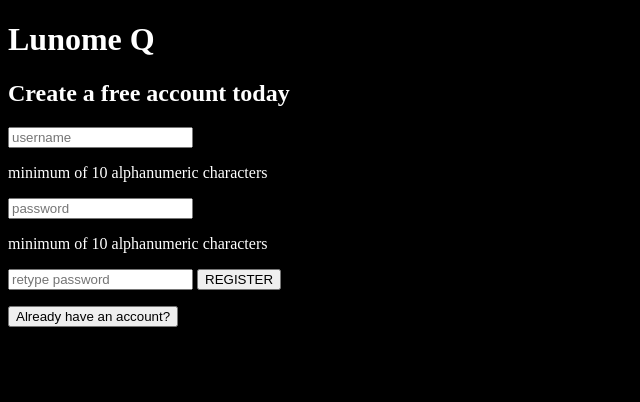
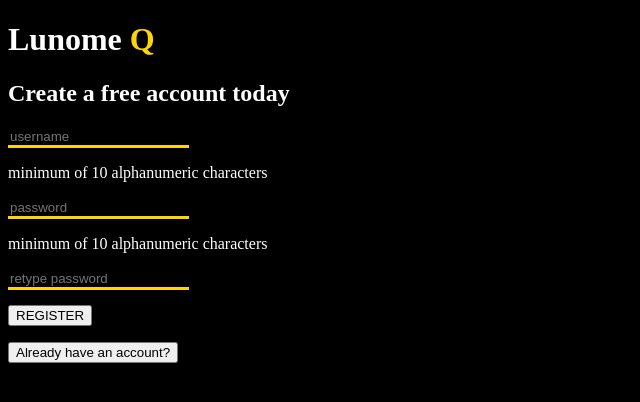
Before and after one commit to holmesmainsend/banking-application, a plain HTML site: page index.html in a window 1280 px wide. Shown: the whole page, without its empty margins (0-640 px from the left). Drawn offline with Linux system fonts and the light colour scheme.

Commit message:
added more with new color scheme

```diff
--- a/assets/css/style.css
+++ b/assets/css/style.css
@@ -3,8 +3,26 @@ body {
     color: white;
 }
 
-h1 {
+#q {
+    color: gold;
 }
 
-#q {
+input {
+    background-color: black;
+    border: none;
+    border-bottom: solid;
+    border-color: gold;
+    color: white;
 }
+
+input:focus {
+    outline: none;
+}
+
+#register-el {
+    margin-top: 15px;
+}
+
+#login-el {
+    margin-top: 15px;
+}
--- a/assets/js/script.js
+++ b/assets/js/script.js
@@ -352,6 +352,7 @@ function registrationPageGenerator() {
     <input type="password" id="password-register" placeholder="password">
     <p>minimum of 10 alphanumeric characters</p>
     <input type="password" id="password-duplicate" placeholder="retype password">
+    <br>
     <button type="button" id="register-el">REGISTER</button>
     <p id="registration-notification-el"></p>
     <button type="button" id="returning-user">Already have an account?</button>
@@ -377,6 +378,7 @@ function loginPageGenerator() {
     <h2>Login Page</h2>
     <input type="text" id="username-el" placeholder="username">
     <input type="password" id="password-el" placeholder="password">
+    <br>
     <button type="button" id="login-el">LOGIN</button>
     <p id="failed-login-el"></p>
     <button type="button" id="backstep-el">Create new account</button>
```
